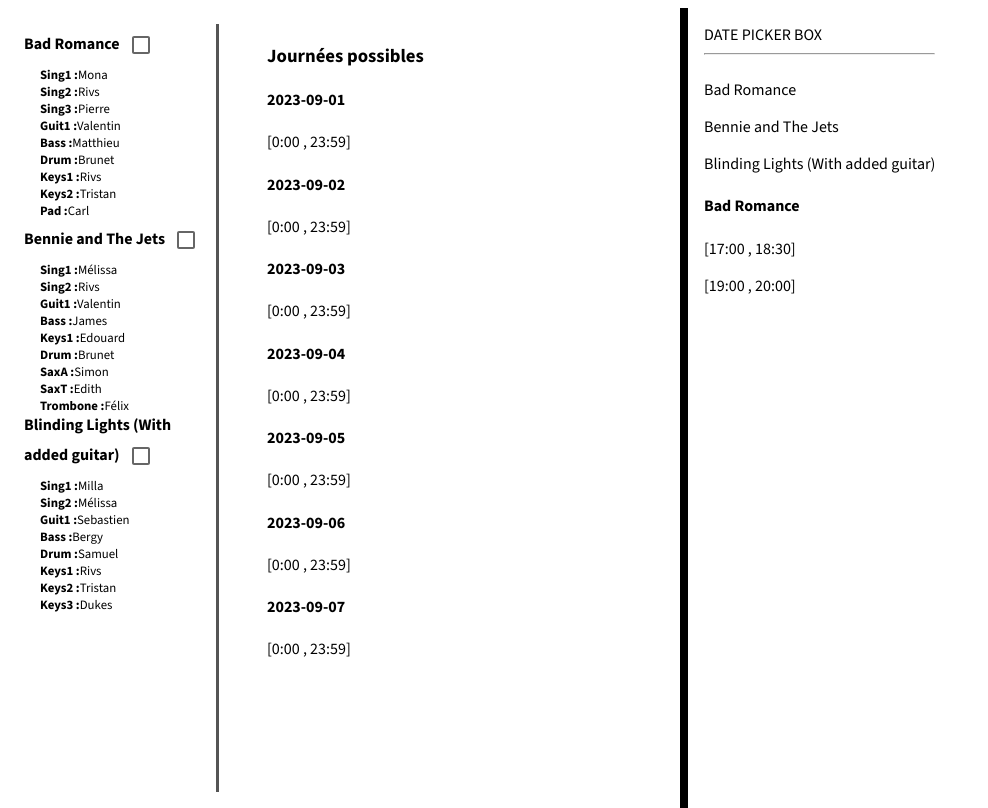
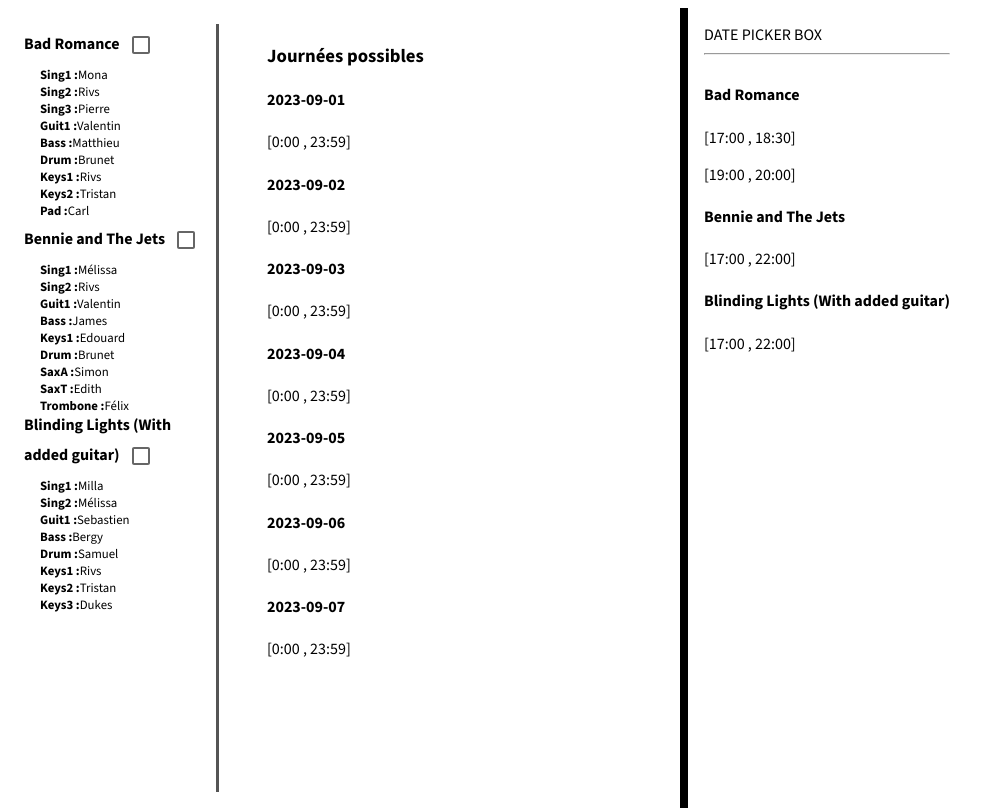
Before and after one commit to phbru/polyjam-station, a React (Vite) app: page / in a window 1280 px wide. Shown: the whole page, without its empty margins (0-988 px from the left). Built offline with nearby package versions, Linux system fonts and the light colour scheme.

Commit message:
SongsByDateDisplay working for hard coded date

```diff
--- a/src/components/SongsForPickedDateBox.tsx
+++ b/src/components/SongsForPickedDateBox.tsx
@@ -1,49 +1,54 @@
 import { useState } from "react";
 import { songsData } from "../data/songsData";
-import { SongListData } from "../interfaces/SongListData";
-import { Song } from "../interfaces/Song";
-import { availabilities } from "../data/availabilitiesData";
-import { Availability } from "../interfaces/Availability";
+
 import { convertedAvailabilities } from "../constants/convertedAvailabilities";
 import { findPossibleIntervals } from "../scenes/dashboard/helpers";
 import { DailyPossibleInterval } from "../types/DailyPossibleInterval";
 import { TimeInterval } from "../interfaces/TimeInterval";
+import { SongForDate } from "../interfaces/SongForDate";
 
 const SongsForPickedDateBox = () => {
-  const [possibleSongs, setPossibleSongs] = useState<Array<Song>>(
-    Object.values(songsData)
-  );
+  const [selectedDate, setSelectedDate] = useState<string>("2023-09-01");
 
-  // const dayAvailabilities: Availability = convertedAvailabilities["2023-09-02"];
-  // const transformedAvailabilities: Availability = {};
+  const updatedPossibleSongsForDate: SongForDate[] = [];
 
-  // const musicians = songsData["Bad Romance"].musicians;
-  // for (const musicianKey in musicians) {
-  //   const musicianName = musicians[musicianKey];
-  //   if (availabilities.hasOwnProperty(musicianName)) {
-  //     transformedAvailabilities[musicianName] = dayAvailabilities[musicianName];
-  //   }
-  // }
+  for (const song in songsData) {
+    const musicianSet = new Set(Object.values(songsData[song].musicians));
 
-  const badRomanceMusiciansSet = new Set(
-    Object.values(songsData["Bad Romance"].musicians)
-  );
+    const songTimeSlots: DailyPossibleInterval[] = findPossibleIntervals(
+      { "2023-09-01": convertedAvailabilities[selectedDate] },
+      musicianSet
+    );
 
-  const badRomanceTimeSlot: DailyPossibleInterval[] = findPossibleIntervals(
-    { "2023-09-01": convertedAvailabilities["2023-09-01"] },
-    badRomanceMusiciansSet
-  );
+    const songTimeSlotsIntervals: Array<TimeInterval> | null =
+      songTimeSlots[0][1];
+
+    const songForDate: SongForDate = {
+      songName: song,
+      musicians: Object.values(songsData[song].musicians),
+      possibleTimeSlots: songTimeSlotsIntervals ? songTimeSlotsIntervals : [],
+    };
+
+    updatedPossibleSongsForDate.push(songForDate);
+
+    // setPossibleSongsForDate(updatedPossibleSongsForDate);
+  }
+
+  const [possibleSongsForDate, setPossibleSongsForDate] = useState<
+    SongForDate[]
+  >(updatedPossibleSongsForDate);
 
   return (
     <div className="songs-for-picked-date-box">
-      {possibleSongs.map((song: Song) => (
-        <p>{song.name}</p>
-      ))}
-      <h4>Bad Romance</h4>
-      {badRomanceTimeSlot[0][1]?.map((timeSlot: TimeInterval, index) => (
-        <p key={index}>
-          [{timeSlot.start.toString()} , {timeSlot.end.toString()}]
-        </p>
+      {possibleSongsForDate.map((song: SongForDate) => (
+        <div>
+          <h4>{song.songName}</h4>
+          {song.possibleTimeSlots?.map((timeSlot: TimeInterval) => (
+            <p>
+              [{timeSlot.start.toString()} , {timeSlot.end.toString()}]
+            </p>
+          ))}
+        </div>
       ))}
     </div>
   );
--- /dev/null
+++ b/src/interfaces/SongForDate.ts
@@ -0,0 +1,7 @@
+import { TimeInterval } from "./TimeInterval";
+
+export interface SongForDate {
+  songName: string;
+  musicians: string[];
+  possibleTimeSlots: Array<TimeInterval>;
+}
--- a/src/scenes/dashboard/helpers.tsx
+++ b/src/scenes/dashboard/helpers.tsx
@@ -120,11 +120,11 @@
       selectedMusicians,
       convertedAvailabilities[date]
     );
-
     dailyPossibleIntervals.push([
       date,
       findCumulativeOverlap(Object.values(selectedMusiciansAvailability)),
     ]);
   }
+
   return dailyPossibleIntervals;
 };
```
